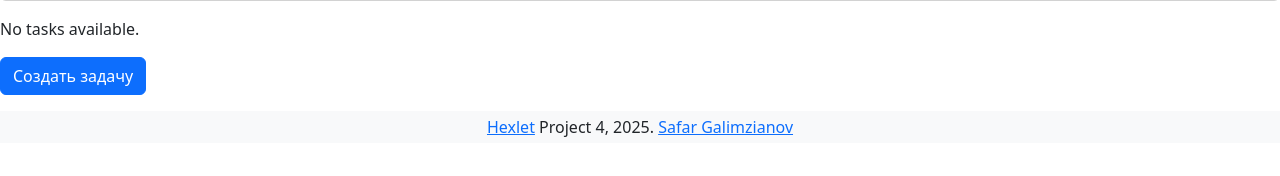
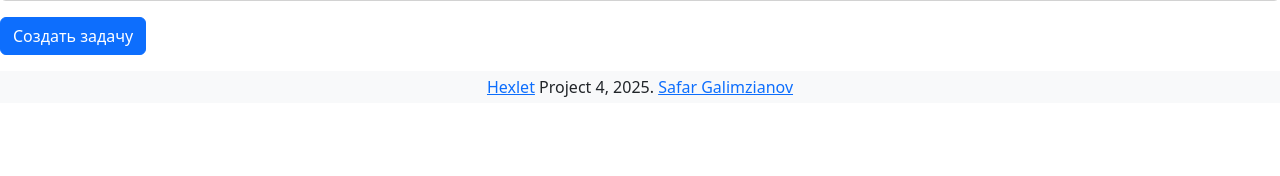
Before and after one commit to SafarGalimzianov/python-project-52, a Django app: page /tasks/ in a window 1280 px wide. Shown: the part 469-645 px from the top of the page. Run offline with Django 5.2, Linux system fonts and the light colour scheme; the visitor is signed in with stand-in values (Sample User, id 1); data comes from the database, SQL or seed files in the repository; data that the repository does not hold is empty.

Commit message:
1.8.?: ...

```diff
--- a/task_manager/templates/tasks/test.html
+++ b/task_manager/templates/tasks/test.html
@@ -126,7 +126,6 @@
           </table>
         </div>
         {% else %}
-          <p>No tasks available.</p>
         {% endif %}
       </div>
   <a class="btn btn-primary mb-3" href="/tasks/create/">Создать задачу</a>
```
